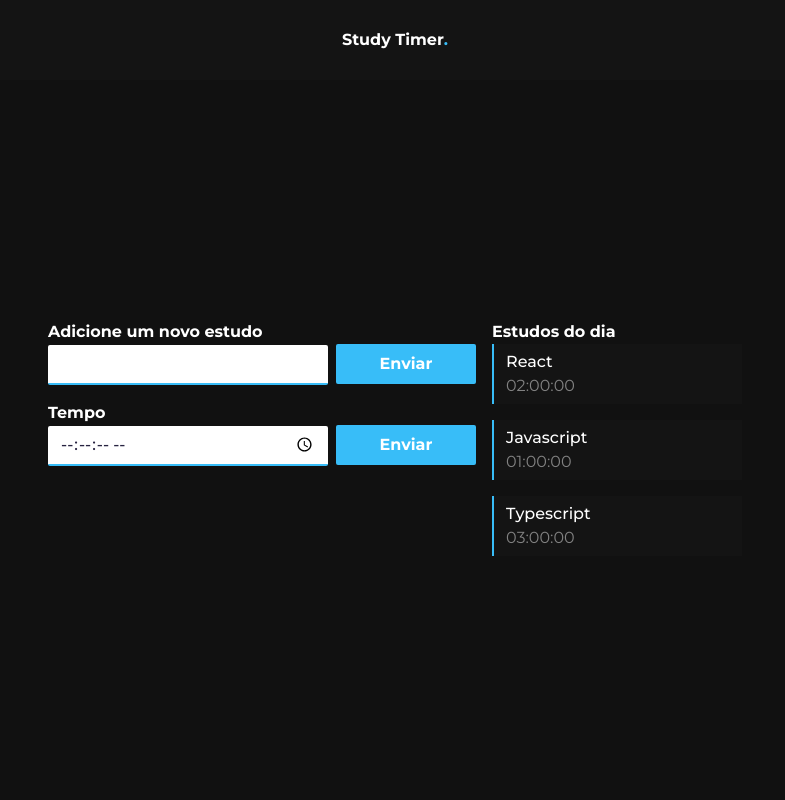
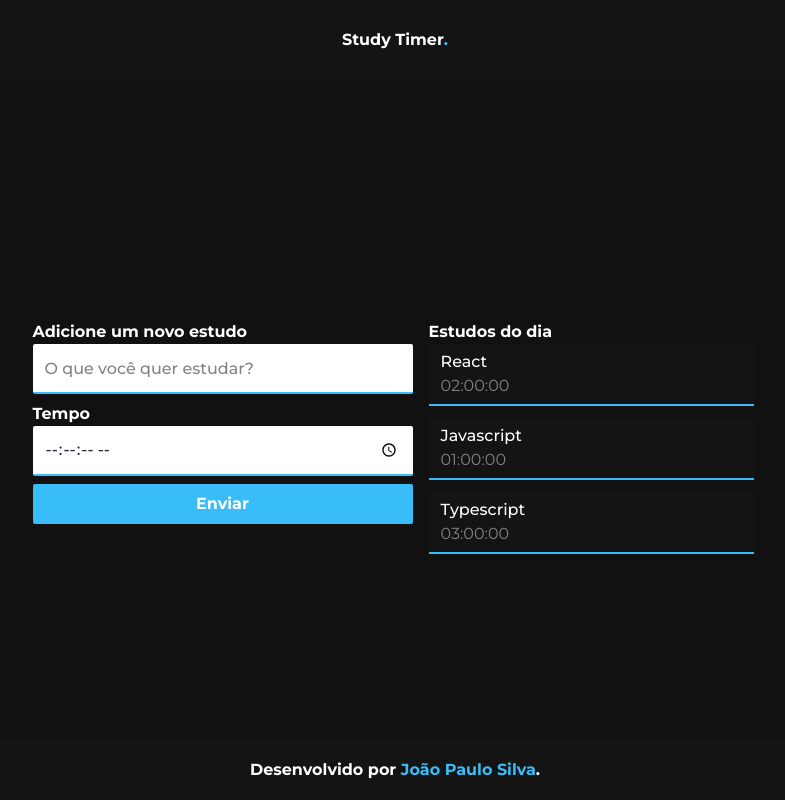
Before and after one commit to Joao0028/study-timer, a React (Create React App) app: page / in a window 1280 px wide. Shown: the whole page, without its empty margins (245-1030 px from the left). Built offline with nearby package versions, Linux system fonts and the light colour scheme.

Commit message:
estilizando componentes criados

```diff
--- a/src/components/Botao/index.tsx
+++ b/src/components/Botao/index.tsx
@@ -6,6 +6,6 @@ interface BotaoProps {
 
 export default function Botao({texto = "Enviar"}:BotaoProps){
     return (
-        <button className="bg-cor-azulClaro text-cor-branco font-bold h-[40px] w-[140px] rounded-sm hover:opacity-95 ml-2">{texto}</button>
+        <button className="bg-cor-azulClaro text-cor-branco font-bold h-[40px] w-full rounded-sm hover:opacity-90 max-[500px]:w-full max-[500px]:ml-0 max-[500px]:mt-[4px]">{texto}</button>
     )
 }
--- /dev/null
+++ b/src/components/Footer/index.tsx
@@ -0,0 +1,5 @@
+import React from "react";
+
+export default function Footer(){
+    return <footer className="font-bold fixed bottom-0 flex justify-center items-center h-[60px] text-cor-branco bg-[#141414] w-[100%]"> <a href="https://github.com/Joao0028" target="_blank">Desenvolvido por <strong className="text-cor-azulClaro">João Paulo Silva</strong>.</a></footer>
+}
--- a/src/components/Formulario/index.tsx
+++ b/src/components/Formulario/index.tsx
@@ -3,8 +3,8 @@ import Botao from "../Botao";
 
 export default function Formulario() {
   return (
-    <form className="flex flex-col gap-4">
-      <div>
+    <form className="flex flex-col gap-2">
+      <div className="max-[500px]:flex max-[500px]:flex-col">
         <label className="block font-bold" htmlFor="tarefa">Adicione um novo estudo</label>
         <input
           className="input"
@@ -14,9 +14,8 @@ export default function Formulario() {
           placeholder="O que você quer estudar?"
           required
         />
-        <Botao />
       </div>
-      <div>
+      <div className="max-[500px]:flex max-[500px]:flex-col">
         <label className="block font-bold" htmlFor="tempo">Tempo</label>
         <input
           className="input"
@@ -28,8 +27,8 @@ export default function Formulario() {
           id="tempo"
           required
         />
-        <Botao />
       </div>
+      <Botao />
     </form>
   );
 }
--- a/src/components/Header/index.tsx
+++ b/src/components/Header/index.tsx
@@ -1,7 +1,7 @@
 import React from "react";
 
 export default function Header(){
-    return <header className="flex justify-center items-center  w-full h-[80px] bg-[#141414]">
+    return <header className="flex justify-center items-center w-full h-[80px] bg-[#141414]">
         <h1 className="font-bold text-cor-branco">Study Timer<strong className="text-cor-azulClaro">.</strong></h1>
     </header>
 }
--- a/src/components/Lista/index.tsx
+++ b/src/components/Lista/index.tsx
@@ -16,11 +16,11 @@ export default function Lista() {
     },
   ];
   return (
-    <aside className="lista">
+    <aside className="max-[500px]:mb-[6em]">
       <h2 className="font-bold">Estudos do dia</h2>
-      <ul>
+      <ul className="scrolUl">
         {tarefas.map((item, index) => (
-          <li key={index} className="mb-4 bg-[#141414] pl-3 w-[250px] py-[6px] border-solid border-l-2 border-cor-azulClaro">
+          <li key={index} className="mb-3 bg-[#141414] pl-3 w-[325px] cursor-pointer py-[6px] border-solid border-b-2 border-cor-azulClaro max-md:w-[430px] max-[500px]:w-[325px] mr-1 ">
             <h3 className="font-medium">{item.tarefa}</h3>
             <span className="text-cor-cinza">{item.tempo}</span>
           </li>
--- a/src/index.scss
+++ b/src/index.scss
@@ -1,27 +1,44 @@
-@import url('https://fonts.googleapis.com/css2?family=Montserrat:wght@200;400;500;700&display=swap');
+@import url("https://fonts.googleapis.com/css2?family=Montserrat:wght@200;400;500;700&display=swap");
 @tailwind base;
 @tailwind components;
 @tailwind utilities;
 
 body {
   margin: 0;
-  font-family: 'Montserrat', sans-serif;
+  font-family: "Montserrat", sans-serif;
   background-color: #111111;
 }
 
 code {
-  font-family: source-code-pro, Menlo, Monaco, Consolas, 'Courier New',
+  font-family: source-code-pro, Menlo, Monaco, Consolas, "Courier New",
     monospace;
 }
 
-@layer base{
-  textarea:focus, input:focus, select:focus {
+@layer base {
+  textarea:focus,
+  input:focus,
+  select:focus {
     box-shadow: 0 0 0 0;
     outline: 0;
-}
-}
-@layer components{
-  .input{
-    @apply h-[40px] w-[280px] px-3 text-[#272341]  border-solid border-b-2 border-cor-azulClaro placeholder:text-cor-branco font-medium rounded-sm caret-cor-azulClaro
+  }
+
+  ul::-webkit-scrollbar {
+    width: 4px;
+    @apply bg-cor-cinza;
+  }
+
+  ul::-webkit-scrollbar-thumb {
+    @apply bg-cor-azulClaro;
   }
 }
+@layer components {
+  .input {
+    @apply h-[50px] w-[380px] px-3 text-[#272341]  border-solid border-b-2 border-cor-azulClaro placeholder:text-cor-cinza font-medium rounded-sm caret-cor-azulClaro max-[500px]:w-[325px] max-md:w-[430px];
+  }
+  .App {
+    @apply max-md:flex-col gap-[1em] flex my-[15em] justify-center text-cor-branco max-md:items-center max-md:mt-[6em];
+  }
+  .scrolUl {
+    @apply overflow-y-scroll max-h-[210px];
+  }
+}
--- a/src/pages/App.scss
+++ /dev/null
@@ -1,7 +0,0 @@
-.App{
-    display: flex;
-    margin-top: 15em;
-    justify-content: center;
-    color: white;
-    gap: 1em;
-}
--- a/src/pages/App.tsx
+++ b/src/pages/App.tsx
@@ -1,8 +1,8 @@
 import React from "react";
-import "./App.scss";
 import Formulario from "../components/Formulario";
 import Lista from "../components/Lista";
 import Header from "../components/Header";
+import Footer from "../components/Footer";
 
 function App() {
   return (
@@ -12,6 +12,7 @@ function App() {
         <Formulario />
         <Lista />
       </div>
+      <Footer/>
     </section>
   );
 }
```
